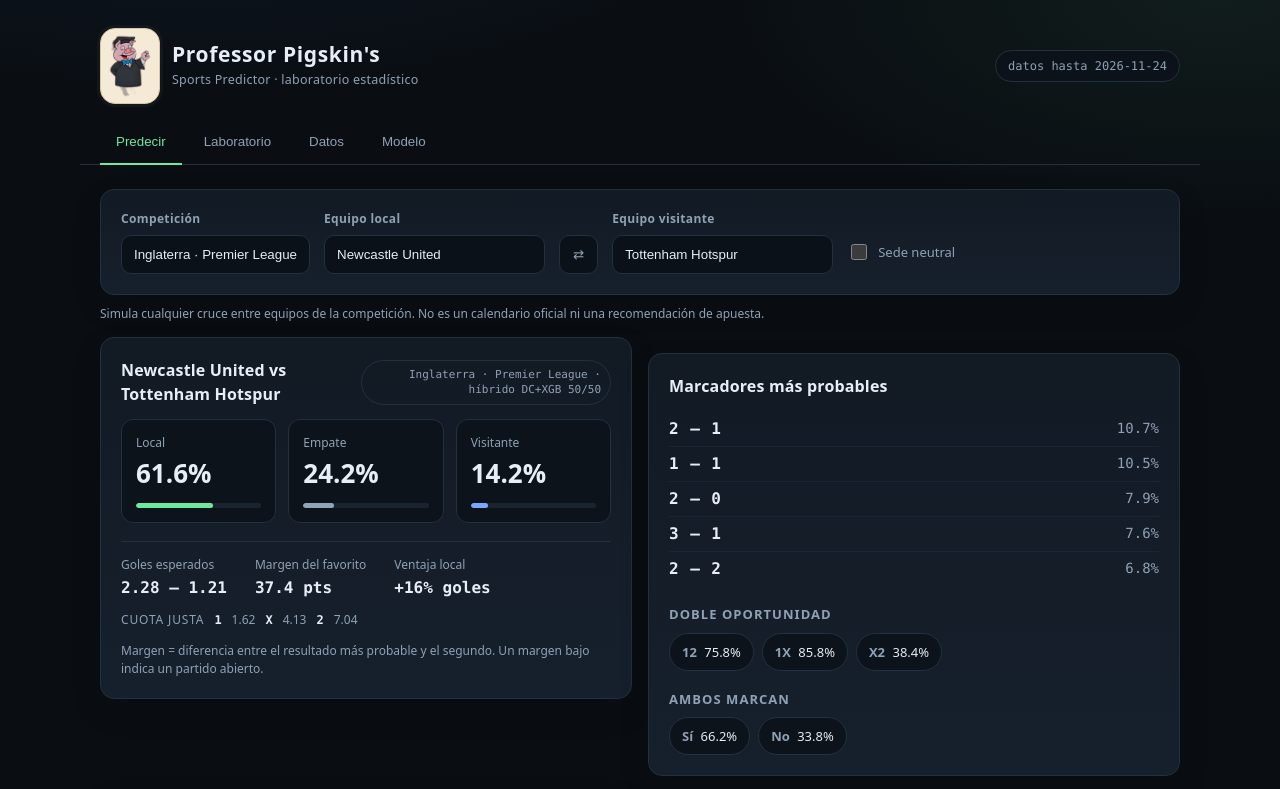
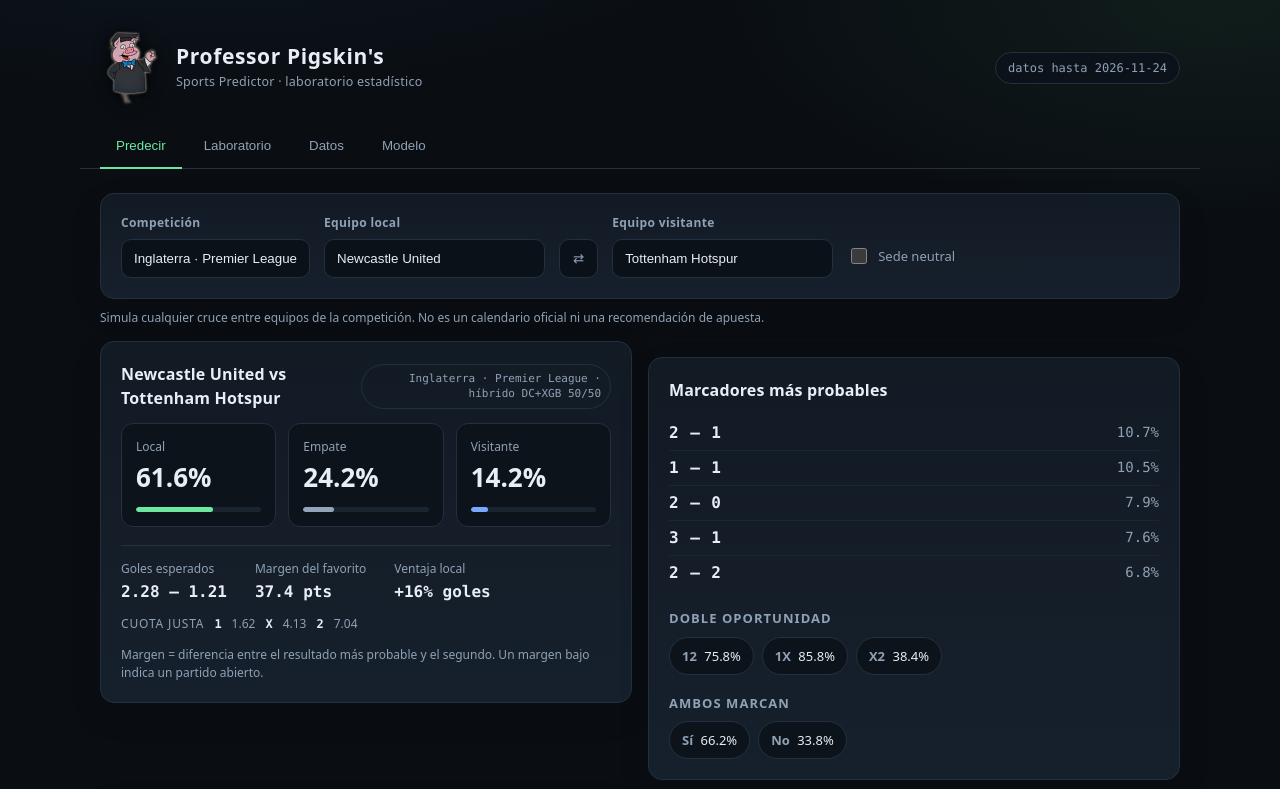
Before and after one commit to Cha0smagick/professor-pig-sabermetrics-website, a plain HTML site: page site/index.html in a window 1280 px wide. Shown: the top 789 px of the page. Drawn offline with Linux system fonts and the light colour scheme.

Commit message:
brand: logo del cerdo sin fondo

```diff
--- a/site/index.html
+++ b/site/index.html
@@ -14,7 +14,7 @@
 <a class="skip" href="#main">Saltar al contenido</a>
 <header class="top">
   <div class="brand">
-    <img class="logo" src="assets/pigskin.png" alt="" width="60" height="76">
+    <img class="logo" src="assets/pigskin.png" alt="" width="64" height="80">
     <div>
       <h1>Professor Pigskin's</h1>
       <p>Sports Predictor · laboratorio estadístico</p>
--- a/site/styles.css
+++ b/site/styles.css
@@ -46,10 +46,8 @@ header.top {
 
 .brand { display: flex; align-items: center; gap: 12px; }
 .logo {
-  width: 60px; height: 76px; flex: none; object-fit: contain;
-  padding: 3px; border-radius: 15px;
-  background: #f4ead6; border: 1px solid #d9c7a4;
-  box-shadow: 0 0 0 3px #ffffff08;
+  width: 64px; height: 80px; flex: none; object-fit: contain;
+  filter: drop-shadow(0 0 1px #fff8e7) drop-shadow(0 2px 8px #000);
 }
 .brand h1 {
   margin: 0; font-size: 21px; letter-spacing: 0.03em; font-weight: 700; line-height: 1.12;
```
